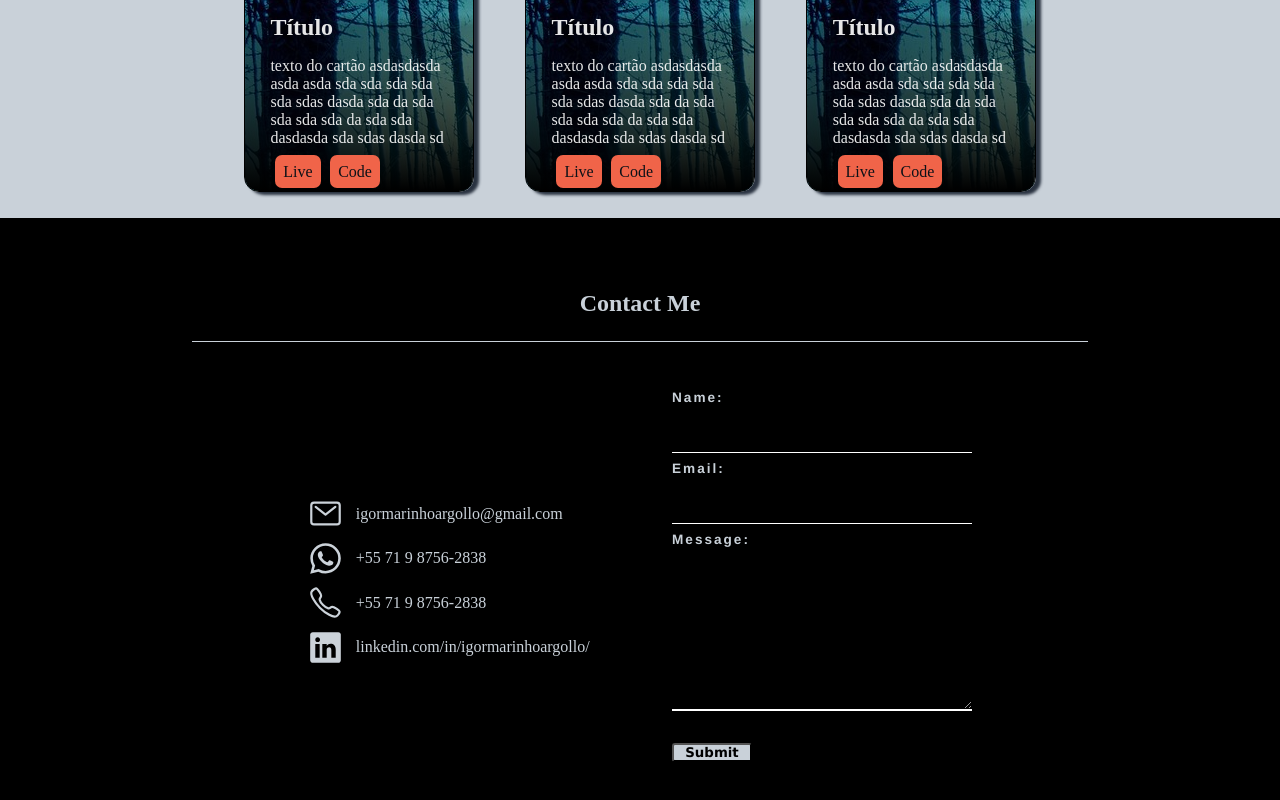
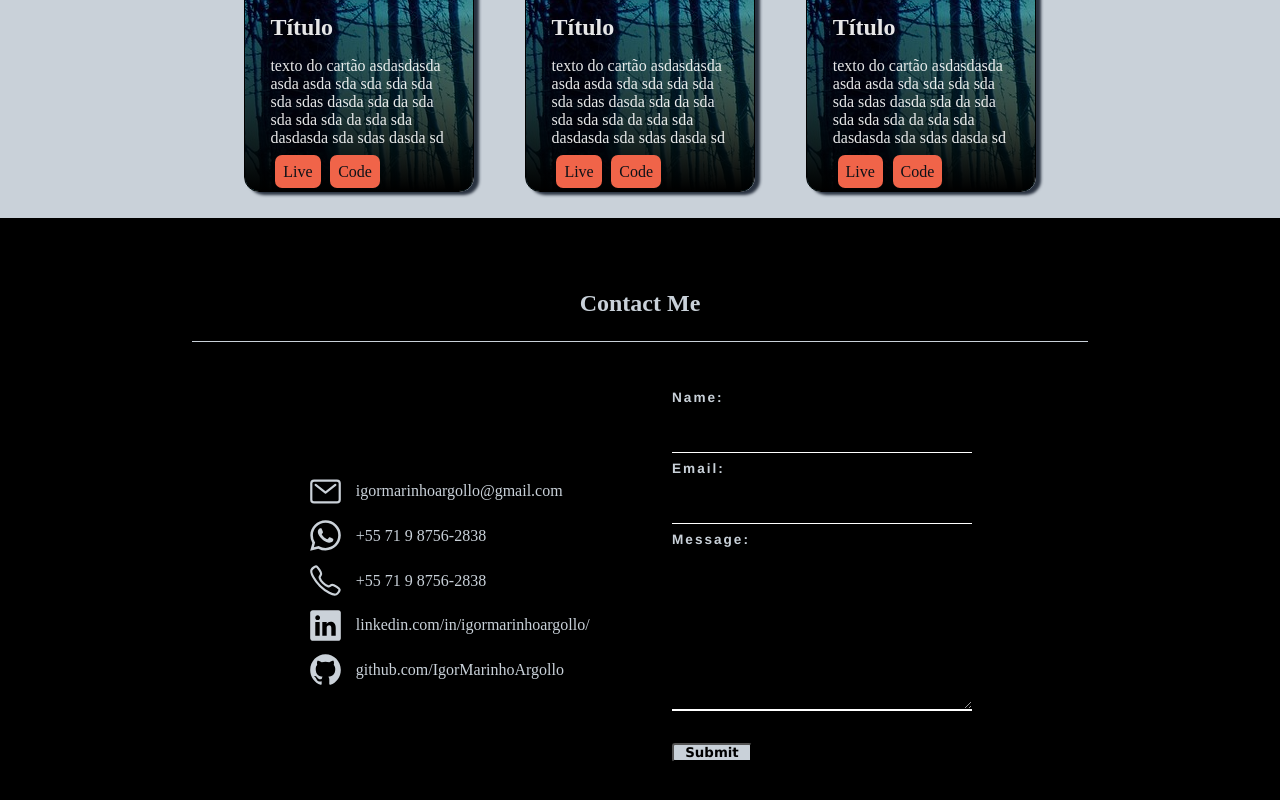
Before and after one commit to IgorMarinhoArgollo/portfolio, a React (Create React App) app: page / in a window 1280 px wide. Shown: the part 3092-3892 px from the top of the page. Built offline with nearby package versions, Linux system fonts and the light colour scheme; a web font is replaced by a local one.

Commit message:
adding forgotten github Link

```diff
--- a/src/App.js
+++ b/src/App.js
@@ -278,6 +278,12 @@ function App() {
                 <p>linkedin.com/in/igormarinhoargollo/</p>
                 </a>
                 </div>
+                <div class='info'>
+                <img src={imgGithub} alt='GitHub Icon' class='contactIcon'/>
+                <a href='https://github.com/IgorMarinhoArgollo' target='_blank' rel='noreferrer'>
+                <p>github.com/IgorMarinhoArgollo</p>
+                </a>
+                </div>
 
               </div>
               <form id='contactForm' name='contactForm' action='/' method='POST'>
```
